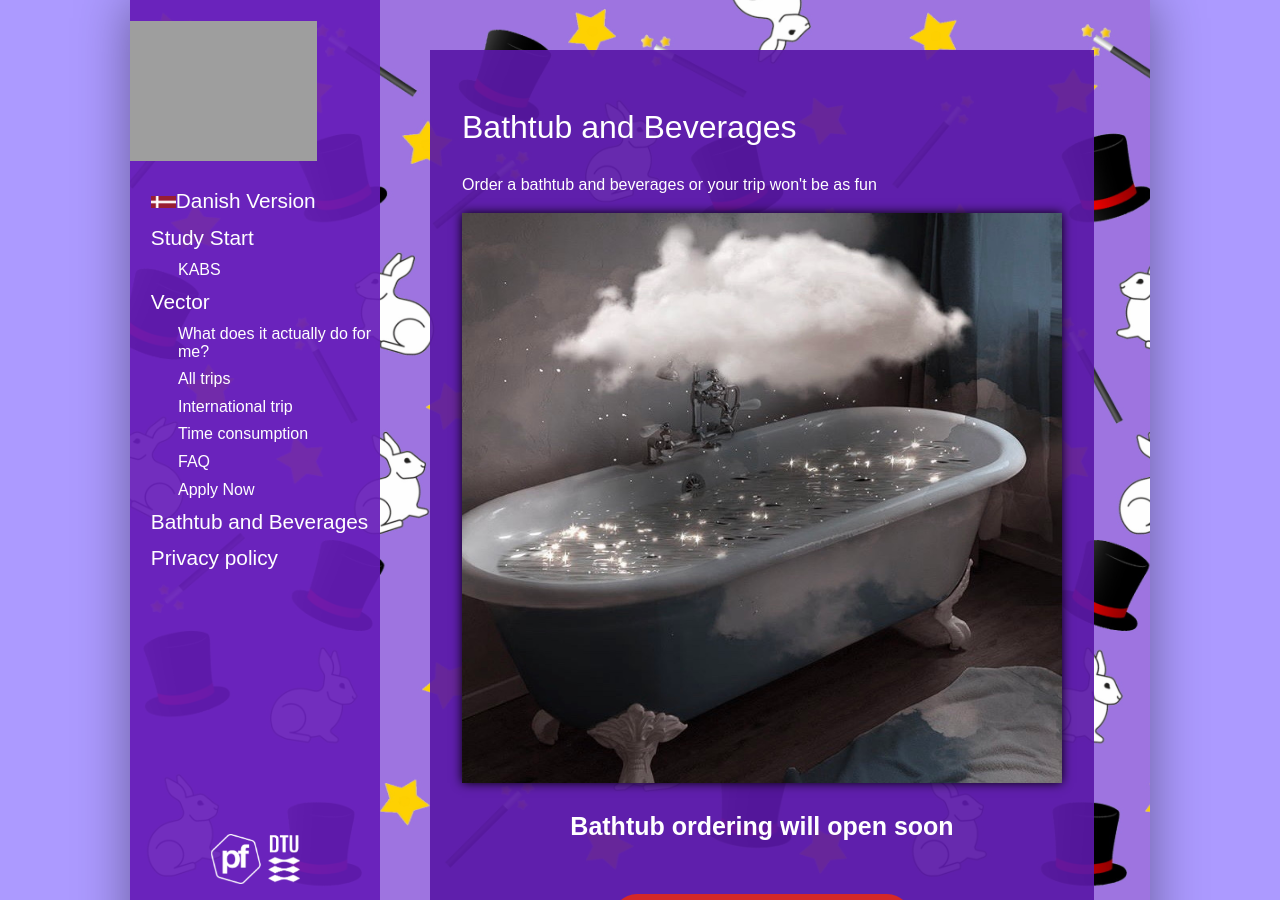
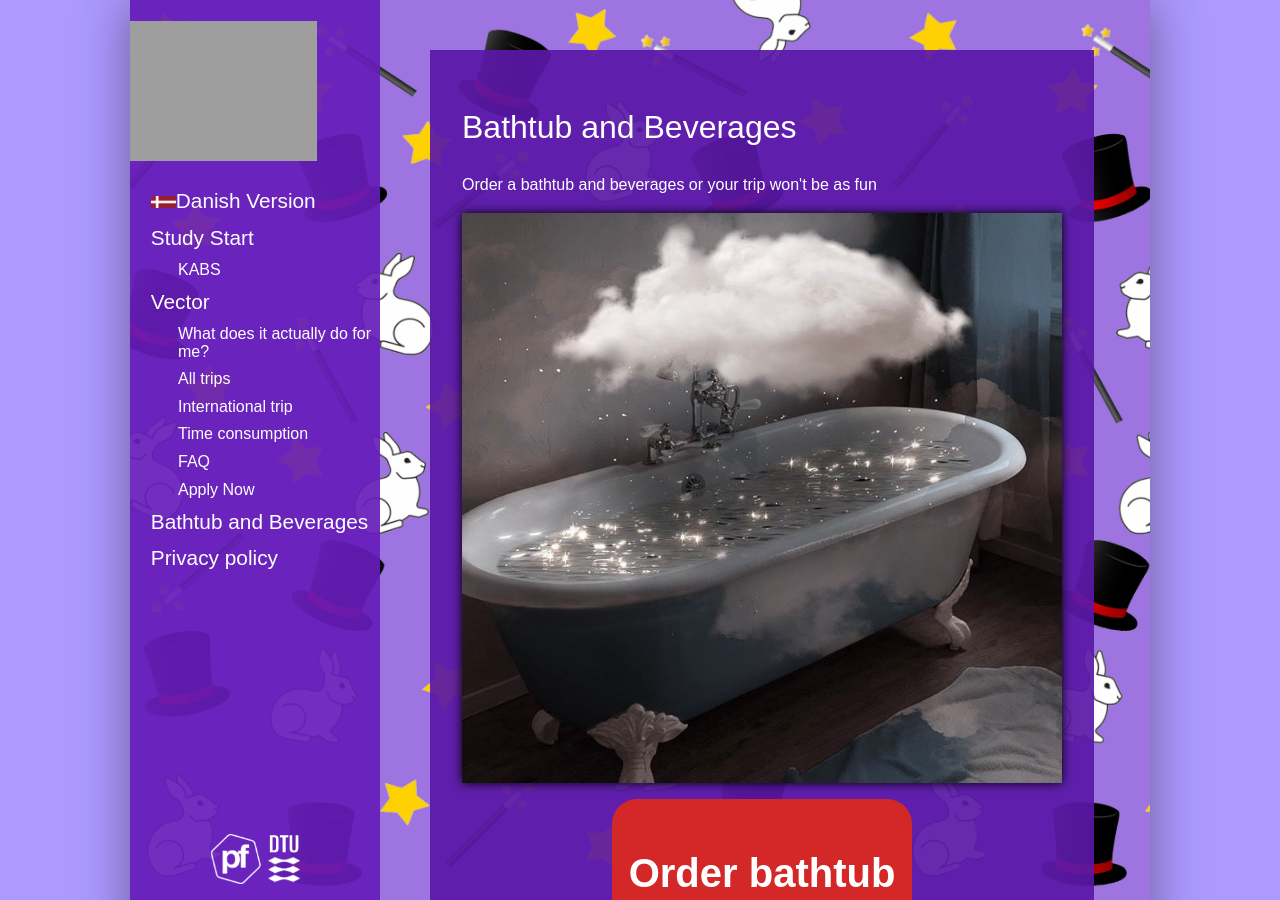
Before and after one commit to KABSDTU/kabsdtu.github.io, a Jekyll site: the page built from en/badekar.md, in a window 1280 px wide. Built offline with Jekyll 4.4.1, drawn with Linux system fonts in a browser that asks for light colours; some web fonts are replaced; grey boxes are pictures that could not be loaded.

Commit message:
De magiske SBU KABS har åbnet for deres trylleshow

```diff
--- a/en/badekar.md
+++ b/en/badekar.md
@@ -9,16 +9,12 @@ title: Bathtub/Beverages
 <div id="poster-image-long" style="background-image: url('/static/img/magicTub.jpg');">
 </div>
 
-
-<p style="font-weight: bold; font-size: 25px; text-align: center;">Bathtub ordering will open soon</p>
-
-<!--
-<a style="text-align: center" href="https://forms.gle/bbZ8T1Co8L4XXS5cA">
+<a style="text-align: center" href="https://forms.gle/dyeaMaxs8KfrbRY3A">
 	<button class="applyBtn">
 	  Order bathtub
 	</button>
 </a>
--->
+
 
 <a style="text-align: center; padding: 2px" href="https://forms.gle/FEG9769vdqG83rJj8">
 	<button class="applyBtn">
```
Also changed, not shown: badekar.md (+1 -7 lines).
